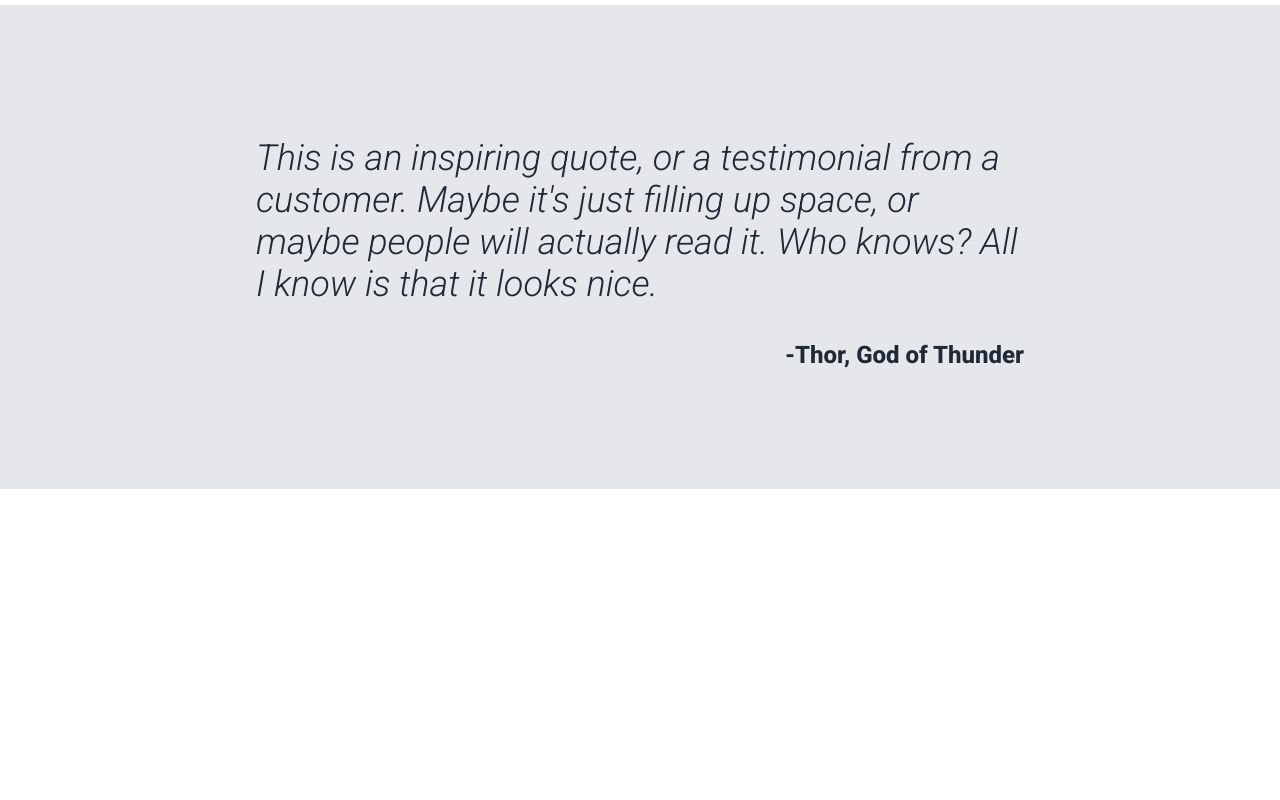
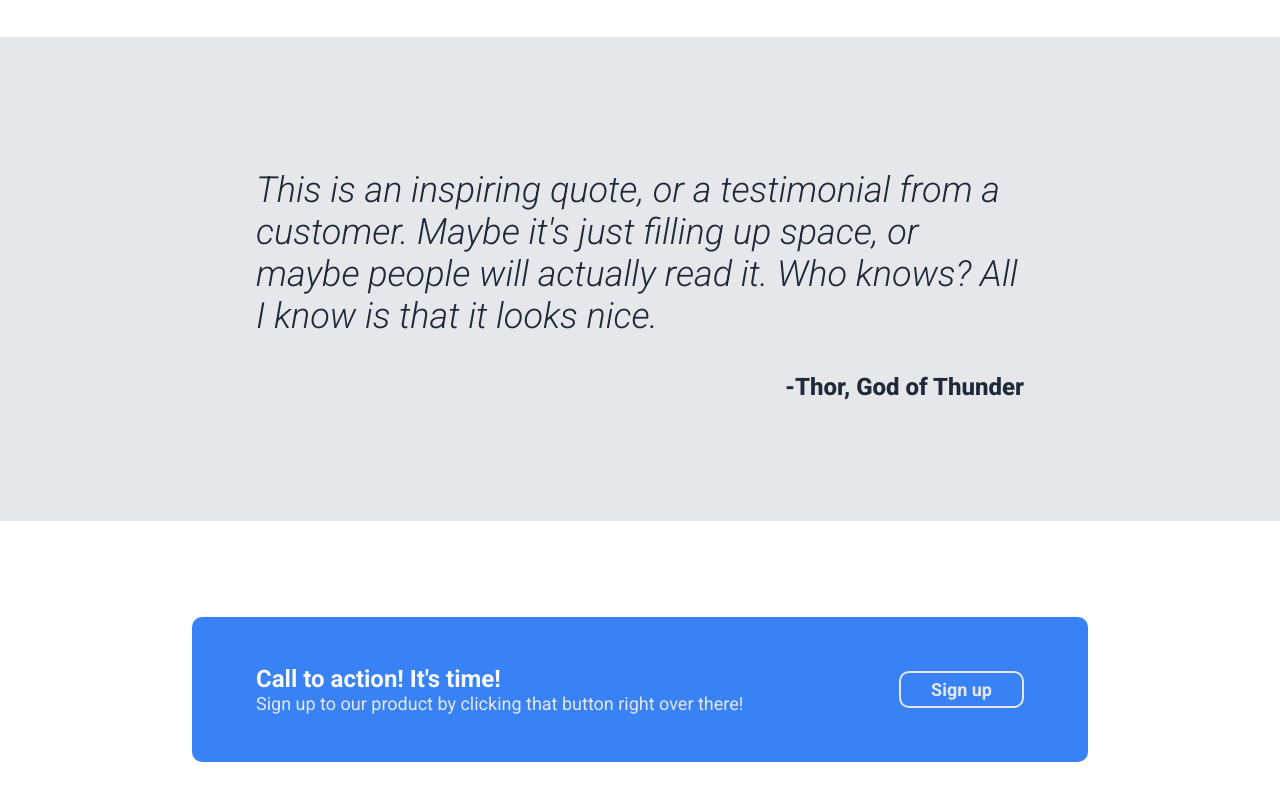
Before and after one commit to ArthurLimaS/odin-landing-page, a plain HTML site: page index.html in a window 1280 px wide. Shown: the part 924-1724 px from the top of the page. Before the commit the page ends 1413 px from the top, so only its background shows below. Drawn offline with Linux system fonts and the light colour scheme.

Commit message:
Create layout and style of call to action section

```diff
--- a/index.html
+++ b/index.html
@@ -71,7 +71,16 @@
             <p class="quoter">-Thor, God of Thunder</p>
         </div>
 
-        <div></div>
+        <div class="action">
+            <div class="action-frame">
+                <div>
+                    <h3>Call to action! It's time!</h3>
+                    <p>Sign up to our product by clicking that button right over there!</p>
+                </div>
+
+                <button>Sign up</button>
+            </div>
+        </div>
 
         <div class="footer"></div>
     </body>
--- a/style.css
+++ b/style.css
@@ -97,11 +97,11 @@
 .information {
     text-align: center;
 
-    padding: 32px 20vw 96px;
+    padding: 48px 20vw 96px;
 }
 
 .information h2 {
-    margin: 0 0 32px;
+    margin: 0 0 48px;
 
     color: #1f2937;
 
@@ -161,3 +161,48 @@
     font-size: 24px;
     font-weight: 800;
 }
+
+/* Fourth section - call to action */
+
+.action {
+    padding: 96px 15vw 96px;
+}
+
+.action-frame {
+    background-color: #3882f6;
+    border-radius: 10px;
+
+    padding: 48px 5vw;
+
+    display: flex;
+
+    justify-content: space-between;
+    align-items: center;
+}
+
+.action-frame h3 {
+    margin: 0;
+
+    color: #f9faf8;
+    font-size: 24px;
+}
+
+.action-frame p {
+    margin: 0;
+
+    color: #e5e7eb;
+    font-size: 18px;
+}
+
+.action-frame button {
+    background-color: #3882f6;
+    color: #e5e7eb;
+    font-size: 18px;
+    font-weight: 700;
+
+    padding: 6px 30px;
+
+    border-color: #e5e7eb;
+    border-radius: 10px;
+    border-style: solid;
+}
```
